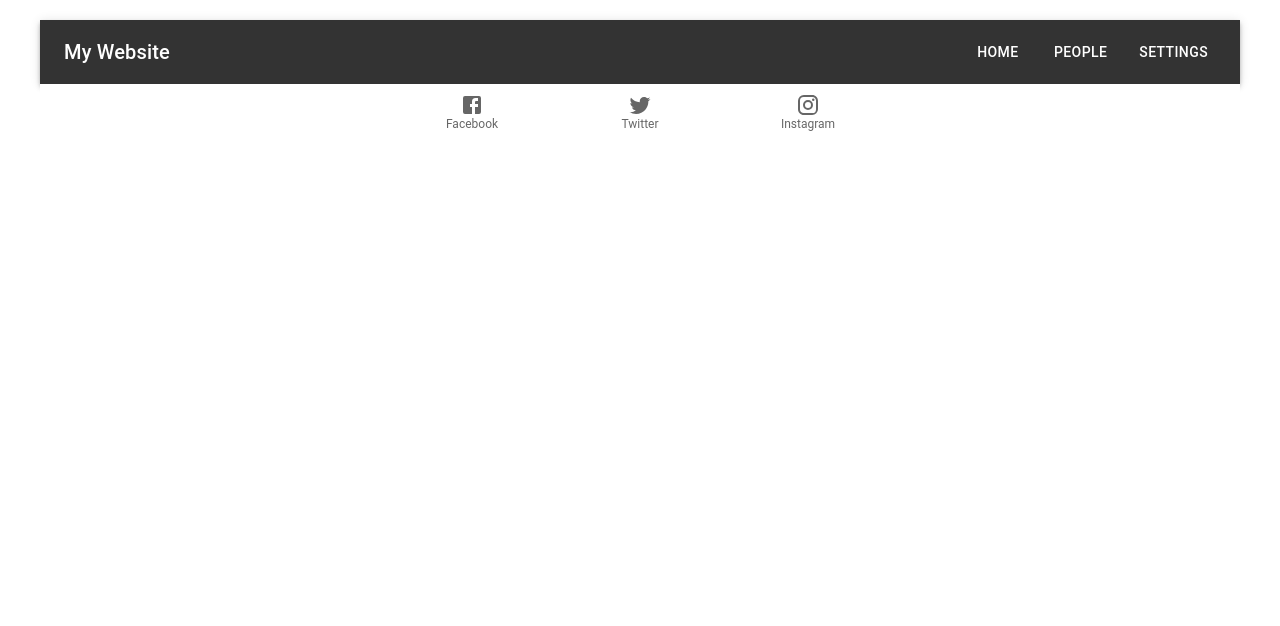
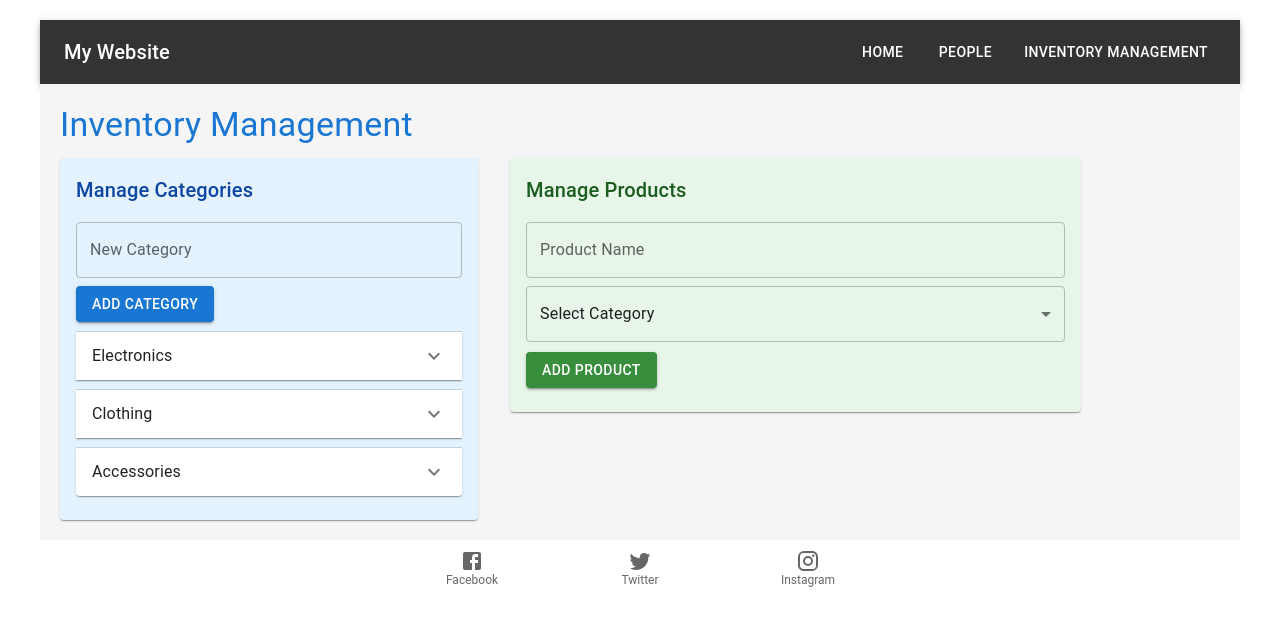
Before and after one commit to nwayr/darbuka-assessment, a React (Create React App) app: page /inventory in a window 1280 px wide. Shown: the top 626 px of the page. Built offline with nearby package versions, Linux system fonts and the light colour scheme.

Commit message:
add inventory management page

```diff
--- a/src/App.js
+++ b/src/App.js
@@ -6,6 +6,7 @@ import FormSection from "./components/Form";
 import ProductFilter from "./components/ProductFilter";
 import Footer from "./components/Footer";
 import About from "./pages/about";
+import InventoryManagement from "./pages/inventory";
 
 const App = () => {
   const [submissions, setSubmissions] = useState([]);
@@ -30,6 +31,7 @@ const App = () => {
             }
           />
           <Route path="/about" element={<About submissions={submissions} />} />
+          <Route path="/inventory" element={<InventoryManagement />} />
         </Routes>
         <Footer />
       </div>
--- a/src/components/Header.js
+++ b/src/components/Header.js
@@ -24,7 +24,7 @@ const Header = () => {
   const navLinks = [
     { label: "Home", path: "/" },
     { label: "People", path: "/about" },
-    { label: "Settings", path: "/settings" },
+    { label: "Inventory Management", path: "/inventory" },
   ];
 
   return (
--- /dev/null
+++ b/src/pages/inventory.js
@@ -0,0 +1,160 @@
+import React, { useState } from "react";
+import {
+  TextField,
+  Button,
+  Grid,
+  Card,
+  CardContent,
+  Typography,
+  Select,
+  MenuItem,
+  IconButton,
+  CardActions,
+  Accordion,
+  AccordionSummary,
+  AccordionDetails,
+} from "@mui/material";
+import { Delete, Edit, ExpandMore } from "@mui/icons-material";
+
+const initialCategories = ["Electronics", "Clothing", "Accessories"];
+const initialProducts = [
+  { id: 1, category: "Electronics", name: "Laptop" },
+  { id: 2, category: "Clothing", name: "T-Shirt" },
+  { id: 3, category: "Accessories", name: "Watch" },
+];
+
+const InventoryManagement = () => {
+  const [categories, setCategories] = useState(initialCategories);
+  const [products, setProducts] = useState(initialProducts);
+  const [newCategory, setNewCategory] = useState("");
+  const [newProduct, setNewProduct] = useState({ name: "", category: "" });
+
+  const handleAddCategory = () => {
+    if (newCategory && !categories.includes(newCategory)) {
+      setCategories([...categories, newCategory]);
+      setNewCategory("");
+    }
+  };
+
+  const handleAddProduct = () => {
+    if (newProduct.name && newProduct.category) {
+      setProducts([...products, { ...newProduct, id: Date.now() }]);
+      setNewProduct({ name: "", category: "" });
+    }
+  };
+
+  const handleDeleteCategory = (category) => {
+    setCategories(categories.filter((cat) => cat !== category));
+    setProducts(products.filter((prod) => prod.category !== category));
+  };
+
+  const handleDeleteProduct = (id) => {
+    setProducts(products.filter((product) => product.id !== id));
+  };
+
+  return (
+    <div style={{ padding: 20, backgroundColor: "#f5f5f5" }}>
+      <Typography variant="h4" gutterBottom style={{ color: "#1976d2" }}>
+        Inventory Management
+      </Typography>
+      <Grid container spacing={4}>
+        <Grid item xs={12} md={6}>
+          <Card style={{ backgroundColor: "#e3f2fd" }}>
+            <CardContent>
+              <Typography variant="h6" style={{ color: "#0d47a1" }}>
+                Manage Categories
+              </Typography>
+              <TextField
+                label="New Category"
+                value={newCategory}
+                onChange={(e) => setNewCategory(e.target.value)}
+                fullWidth
+                margin="normal"
+              />
+              <Button
+                onClick={handleAddCategory}
+                variant="contained"
+                style={{ backgroundColor: "#1976d2", color: "#ffffff" }}
+              >
+                Add Category
+              </Button>
+              {categories.map((category) => (
+                <Accordion key={category} style={{ marginTop: 10 }}>
+                  <AccordionSummary expandIcon={<ExpandMore />}>
+                    <Typography>{category}</Typography>
+                  </AccordionSummary>
+                  <AccordionDetails>
+                    {products
+                      .filter((product) => product.category === category)
+                      .map((product) => (
+                        <Card
+                          variant="outlined"
+                          key={product.id}
+                          style={{ marginBottom: 10 }}
+                        >
+                          <CardContent>
+                            <Typography>{product.name}</Typography>
+                          </CardContent>
+                          <CardActions>
+                            <IconButton
+                              onClick={() => handleDeleteProduct(product.id)}
+                              style={{ color: "#d32f2f" }}
+                            >
+                              <Delete />
+                            </IconButton>
+                          </CardActions>
+                        </Card>
+                      ))}
+                  </AccordionDetails>
+                </Accordion>
+              ))}
+            </CardContent>
+          </Card>
+        </Grid>
+        <Grid item xs={12} md={6}>
+          <Card style={{ backgroundColor: "#e8f5e9" }}>
+            <CardContent>
+              <Typography variant="h6" style={{ color: "#1b5e20" }}>
+                Manage Products
+              </Typography>
+              <TextField
+                label="Product Name"
+                value={newProduct.name}
+                onChange={(e) =>
+                  setNewProduct({ ...newProduct, name: e.target.value })
+                }
+                fullWidth
+                margin="normal"
+              />
+              <Select
+                fullWidth
+                value={newProduct.category}
+                onChange={(e) =>
+                  setNewProduct({ ...newProduct, category: e.target.value })
+                }
+                displayEmpty
+                style={{ marginBottom: 10 }}
+              >
+                <MenuItem value="">Select Category</MenuItem>
+                {categories.map((category) => (
+                  <MenuItem key={category} value={category}>
+                    {category}
+                  </MenuItem>
+                ))}
+              </Select>
+              <Button
+                onClick={handleAddProduct}
+                variant="contained"
+                style={{ backgroundColor: "#388e3c", color: "#ffffff" }}
+              >
+                Add Product
+              </Button>
+            </CardContent>
+          </Card>
+        </Grid>
+      </Grid>
+    </div>
+  );
+};
+
+export default InventoryManagement;
```
